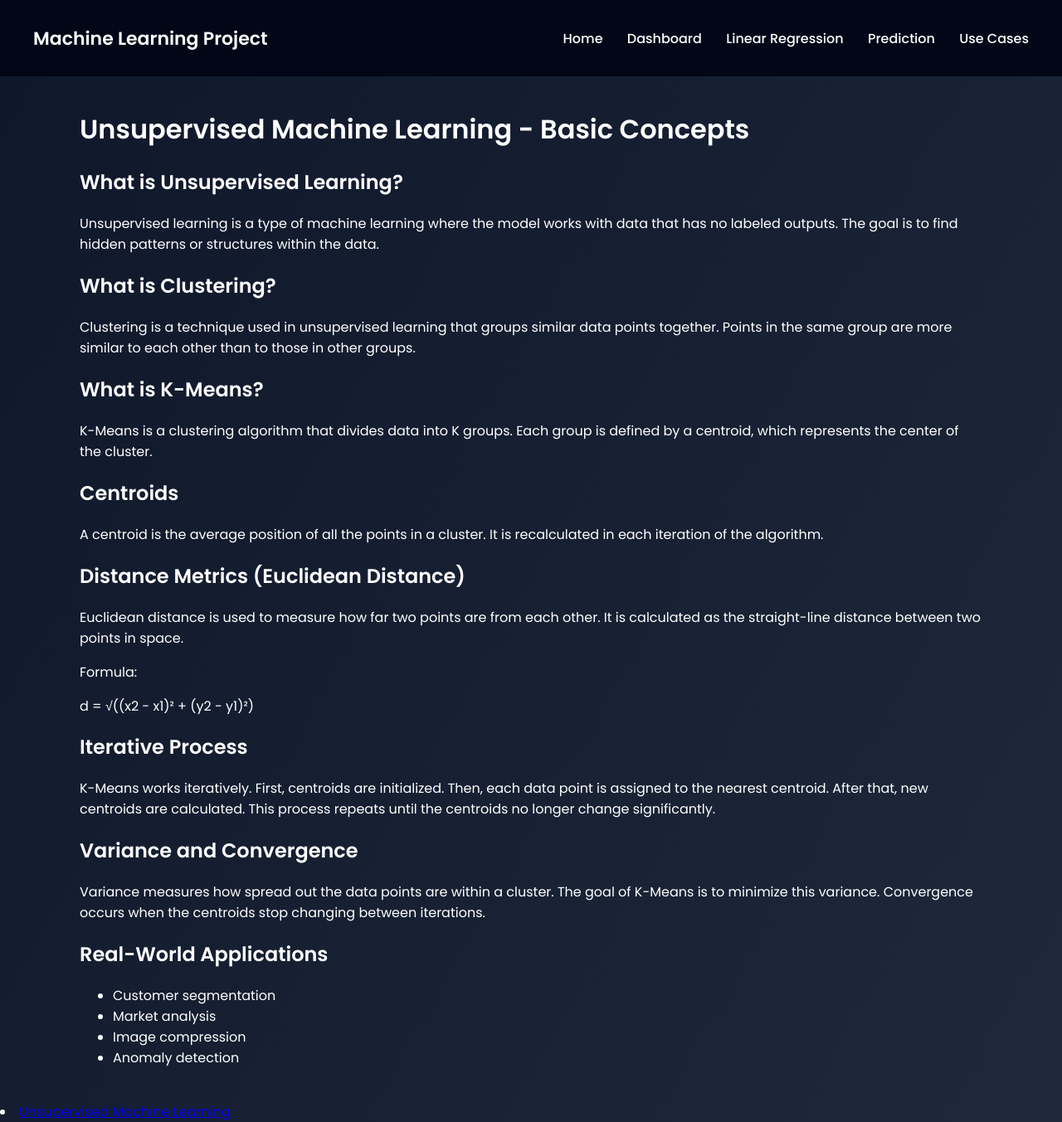
After one commit to Juan747-art/MACHINE-LEARNING, a Flask app: page /kmeans_concepts in a window 1280 px wide. The commit adds this page. Shown: the whole page at 83% size. Run offline with Flask 3, Linux system fonts and the light colour scheme; parts of the project's set-up code (start-up, migrations or seed data) failed here and were passed over.

Commit message:
unsupervised ML views and concepts

```diff
--- a/app.py
+++ b/app.py
@@ -4,7 +4,6 @@ import LinearRegression
 from LogisticRegressionModel import LogisticRegressionModel
 import LinearModel
 from DecisionTreeModel import DecisionTreeModel
-import clustering
 
 app = Flask(__name__)
 
@@ -132,13 +131,14 @@ def predict_exercise():
 def logistic_concepts():
     return render_template("logistic_concepts.html")
 
-@app.route("/unsupervised")
+@app.route('/unsupervised')
 def unsupervised():
-    return render_template("unsupervised.html")
+    return render_template('unsupervised.html')
 
-@app.route("/unsupervised/concepts")
-def unsupervised_concepts():
-    return render_template("unsupervised_concepts.html")
+@app.route('/kmeans_concepts')
+def kmeans_concepts():
+    return render_template('kmeans_concepts.html')
+
 
 @app.route("/classification_model_concepts")
 def classification_model_concepts():
--- /dev/null
+++ b/templates/kmeans_concepts.html
@@ -0,0 +1,55 @@
+{% extends "base.html" %}
+
+{% block content %}
+<h1>Unsupervised Machine Learning - Basic Concepts</h1>
+
+<h2>What is Unsupervised Learning?</h2>
+<p>
+Unsupervised learning is a type of machine learning where the model works with data that has no labeled outputs. The goal is to find hidden patterns or structures within the data.
+</p>
+
+<h2>What is Clustering?</h2>
+<p>
+Clustering is a technique used in unsupervised learning that groups similar data points together. Points in the same group are more similar to each other than to those in other groups.
+</p>
+
+<h2>What is K-Means?</h2>
+<p>
+K-Means is a clustering algorithm that divides data into K groups. Each group is defined by a centroid, which represents the center of the cluster.
+</p>
+
+<h2>Centroids</h2>
+<p>
+A centroid is the average position of all the points in a cluster. It is recalculated in each iteration of the algorithm.
+</p>
+
+<h2>Distance Metrics (Euclidean Distance)</h2>
+<p>
+Euclidean distance is used to measure how far two points are from each other. It is calculated as the straight-line distance between two points in space.
+</p>
+
+<p>
+Formula:
+</p>
+
+<p>d = √((x2 - x1)² + (y2 - y1)²)</p>
+
+<h2>Iterative Process</h2>
+<p>
+K-Means works iteratively. First, centroids are initialized. Then, each data point is assigned to the nearest centroid. After that, new centroids are calculated. This process repeats until the centroids no longer change significantly.
+</p>
+
+<h2>Variance and Convergence</h2>
+<p>
+Variance measures how spread out the data points are within a cluster. The goal of K-Means is to minimize this variance. Convergence occurs when the centroids stop changing between iterations.
+</p>
+
+<h2>Real-World Applications</h2>
+<ul>
+    <li>Customer segmentation</li>
+    <li>Market analysis</li>
+    <li>Image compression</li>
+    <li>Anomaly detection</li>
+</ul>
+
+{% endblock %}
```
Also changed, not shown: templates/unsupervised.html (+5 -6 lines), templates/unsupervised_concepts.html (deleted, +0 -36 lines).
